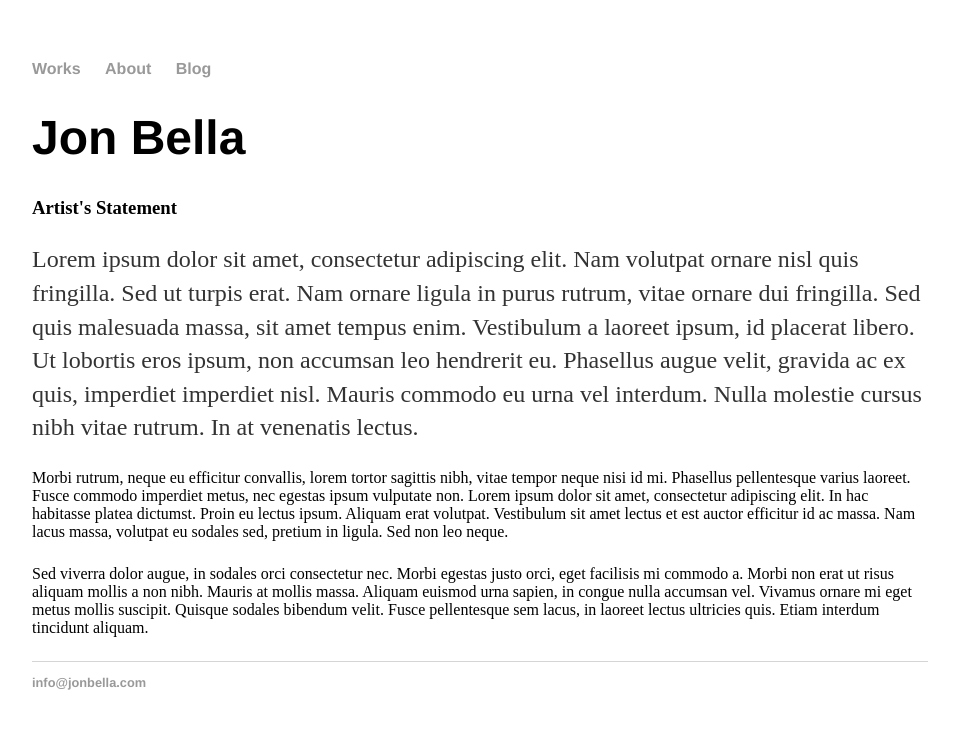
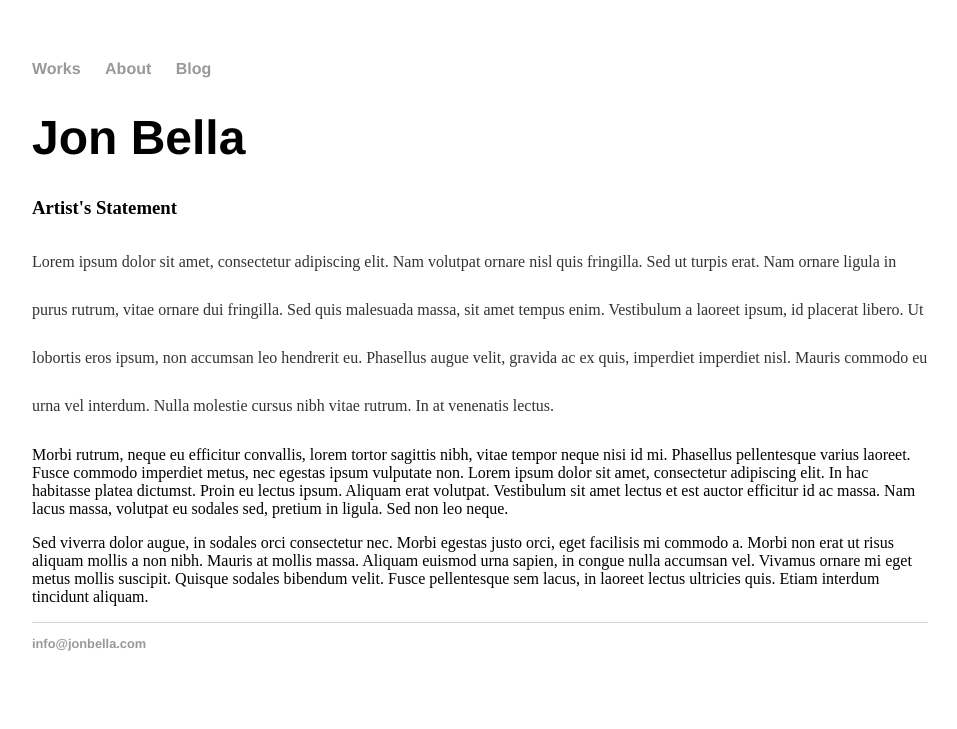
Before and after one commit to jonif0112/jonif0112.github.io, a Jekyll site: the page built from index.html, in a window 1280 px wide. Shown: the top 729 px of the page, without its empty margins (160-1117 px from the left). Built offline with Jekyll 4.4.1, drawn with Linux system fonts in a browser that asks for light colours.

Commit message:
Update main.css

```diff
--- a/css/main.css
+++ b/css/main.css
@@ -24,8 +24,8 @@ h1 {
     font-family:'Helvetica', 'Arial', 'Sans-Serif';
 }
 p {
-    font-size: 1.5em;
-    line-height: 1.4em;
+    font-size: 1em;
+    line-height: 3em;
     color: #333;
 }
 footer {
```
